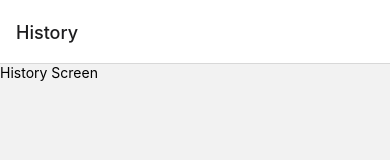
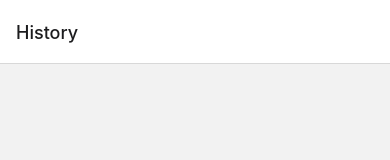
Before and after one commit to fgyimah/MoodTracker, a React Native app: screen /History in a window 390 px wide. Shown: the top 160 px of the page. Built offline with nearby package versions, Linux system fonts and the light colour scheme.

Commit message:
feat: moved mood list to history tab

```diff
--- a/src/screens/History.screen.tsx
+++ b/src/screens/History.screen.tsx
@@ -1,10 +1,16 @@
 import React from 'react';
-import { Text, View } from 'react-native';
+import { View } from 'react-native';
+import { MoodCard } from '../components/MoodCard';
+import { useMoodListContext } from '../providers/moodLists.provider';
 
 export const History: React.FC = () => {
+  const { moodList } = useMoodListContext();
+
   return (
     <View>
-      <Text>History Screen</Text>
+      {moodList.map(moodItem => (
+        <MoodCard key={moodItem.timestamp} moodItem={moodItem} />
+      ))}
     </View>
   );
 };
```
